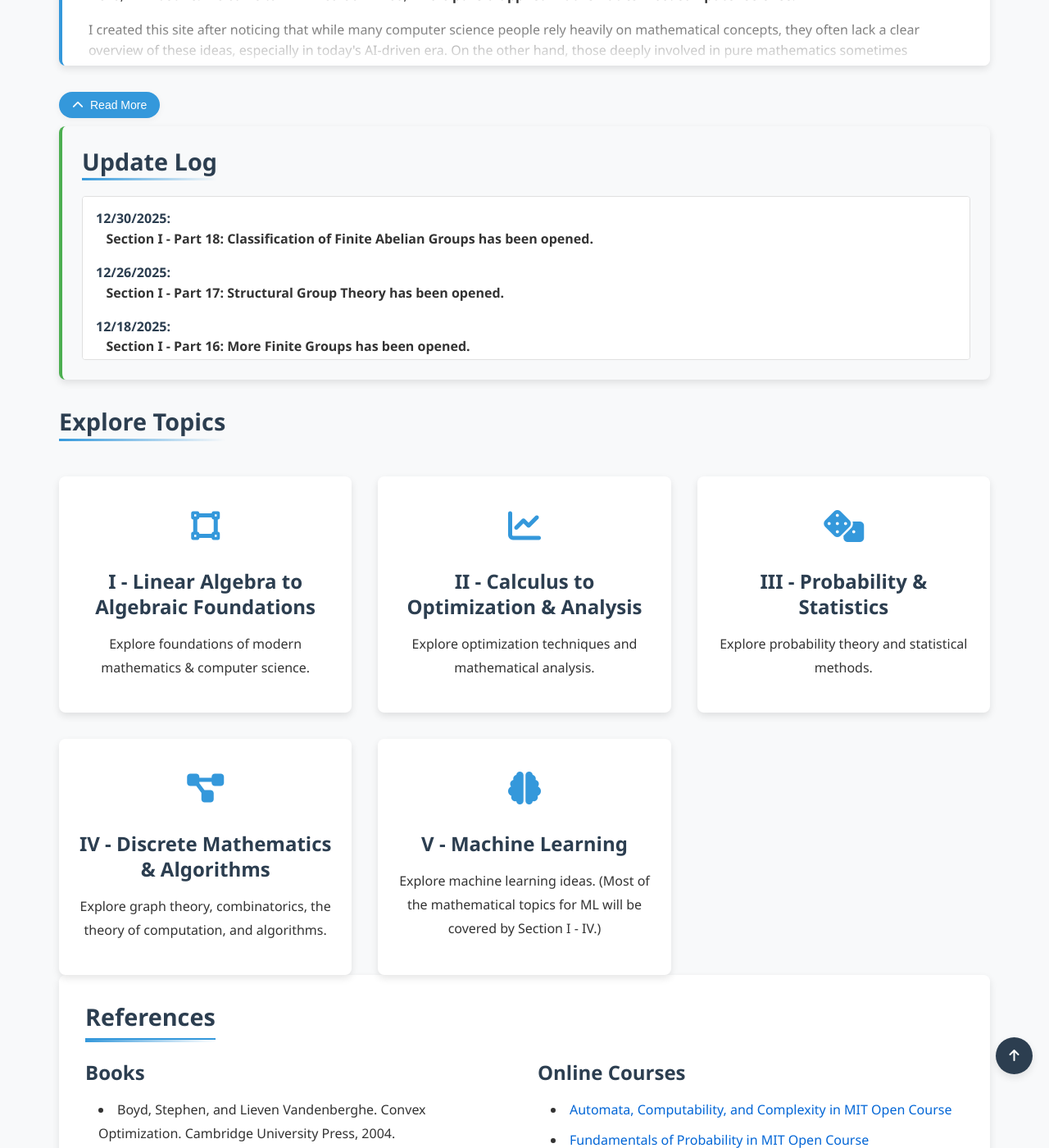
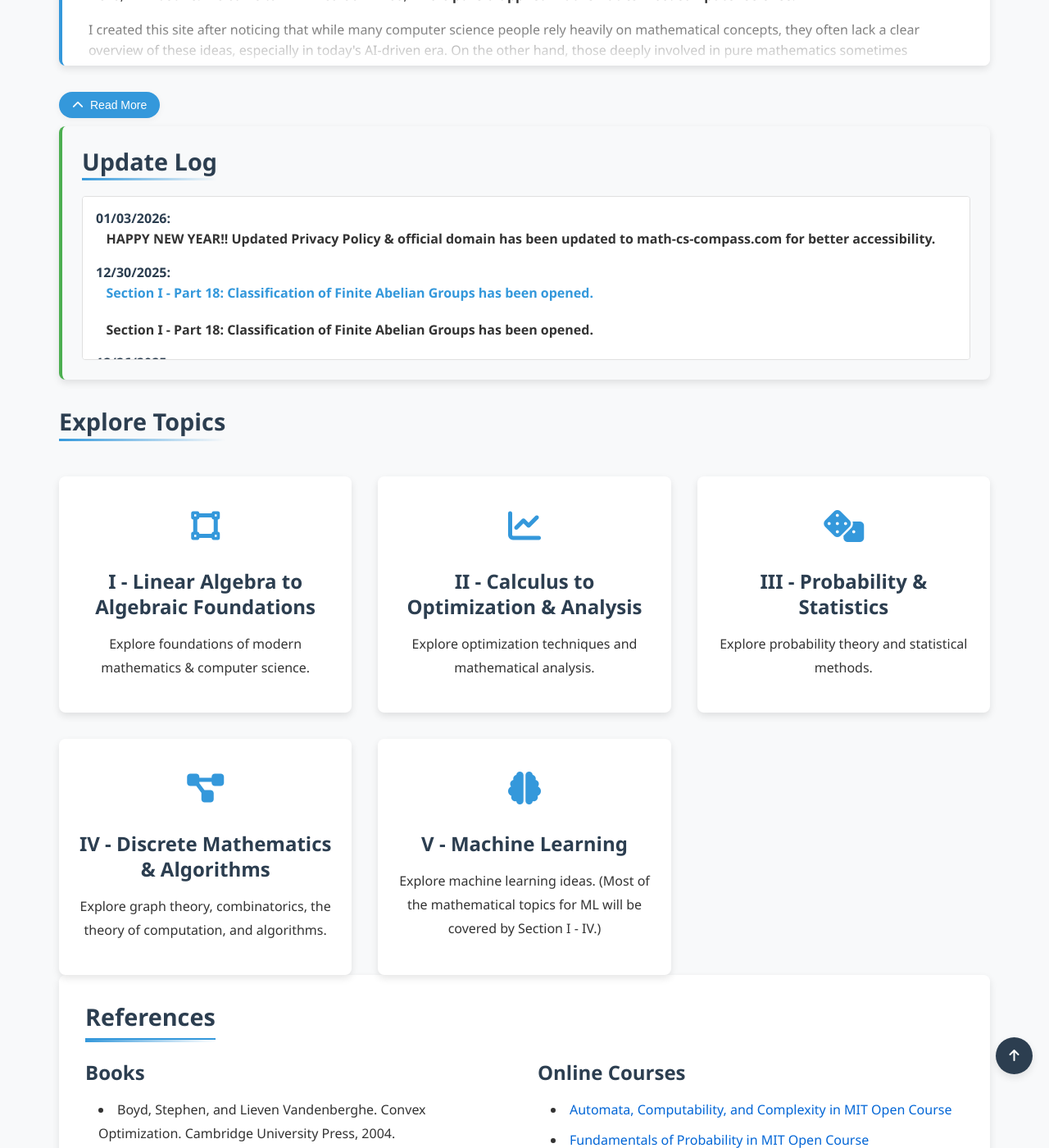
Before and after one commit to Yusukey01/yusukey01.github.io, a Jekyll site: the page built from index.html, in a window 1280 px wide and 1400 px high, scrolled down 578 px. Shown: the whole window at 82% size. Built offline with Jekyll 4.4.1, drawn with Linux system fonts in a browser that asks for light colours.

Commit message:
updated log section

```diff
--- a/css/styles.css
+++ b/css/styles.css
@@ -985,6 +985,17 @@
     border: 1px solid #e0e0e0;
   }
 
+  .log-link {
+      color: var(--primary-color);
+      text-decoration: none;
+      transition: color 0.3s ease, border-bottom 0.3s ease;
+  }
+
+  .log-link:hover {
+      color: var(--accent-color);
+      text-decoration: underline;
+  }
+
   .references {
     background-color: var(--bg-white);
     padding: var(--spacing-lg);
--- a/js/updateLog.js
+++ b/js/updateLog.js
@@ -1,10 +1,11 @@
 document.addEventListener("DOMContentLoaded", function () {
     const updateLog = document.getElementById("update-log");
 
-    fetch("updates.json") // Load the update logs from an external file
+    // Fetch update logs from the JSON file
+    fetch("updates.json")
         .then(response => response.json())
         .then(updates => {
-            // Group updates by date
+            // Group updates by their date property
             const groupedUpdates = updates.reduce((acc, update) => {
                 const date = update.date;
                 if (!acc[date]) {
@@ -14,10 +15,10 @@ document.addEventListener("DOMContentLoaded", function () {
                 return acc;
             }, {});
 
-            // Sort the dates
+            // Sort dates in descending order (newest first)
             const sortedDates = Object.keys(groupedUpdates).sort((a, b) => new Date(b) - new Date(a));
 
-            // Create an HTML structure for each date group
+            // Create HTML structure for each date group
             sortedDates.forEach(date => {
                 const dateHeading = document.createElement("h4");
                 dateHeading.textContent = `${date}:`;
@@ -25,7 +26,14 @@ document.addEventListener("DOMContentLoaded", function () {
 
                 groupedUpdates[date].forEach(update => {
                     let updateItem = document.createElement("p");
-                    updateItem.innerHTML = `&nbsp;&nbsp;&nbsp;<strong>${update.content}</strong>`;
+
+                    // Check if a URL is provided in the JSON
+                    // If URL exists, wrap content in an <a> tag; otherwise, use bold text
+                    const contentHtml = update.url
+                        ? `<a href="${update.url}" class="log-link"><strong>${update.content}</strong></a>`
+                        : `<strong>${update.content}</strong>`;
+
+                    updateItem.innerHTML = `&nbsp;&nbsp;&nbsp;${contentHtml}`;
                     updateLog.appendChild(updateItem);
                 });
             });
--- a/updates.json
+++ b/updates.json
@@ -1,4 +1,13 @@
-[   { "date": "12/30/2025", "content": "Section I - Part 18: Classification of Finite Abelian Groups has been opened."},
+[   {
+    "date": "01/03/2026",
+    "content": "HAPPY NEW YEAR!! Updated Privacy Policy & official domain has been updated to math-cs-compass.com for better accessibility."
+    },
+    {
+      "date": "12/30/2025",
+      "content": "Section I - Part 18: Classification of Finite Abelian Groups has been opened.",
+      "url": "Mathematics/Linear_algebra/group_classification.html."
+    },
+    { "date": "12/30/2025", "content": "Section I - Part 18: Classification of Finite Abelian Groups has been opened."},
     { "date": "12/26/2025", "content": "Section I - Part 17: Structural Group Theory has been opened."},
     { "date": "12/18/2025", "content": "Section I - Part 16: More Finite Groups has been opened."},
     { "date": "12/06/2025", "content": "Section I - Part 15: Intro to Abstract Algebra has been updated. (Center)"},
```
